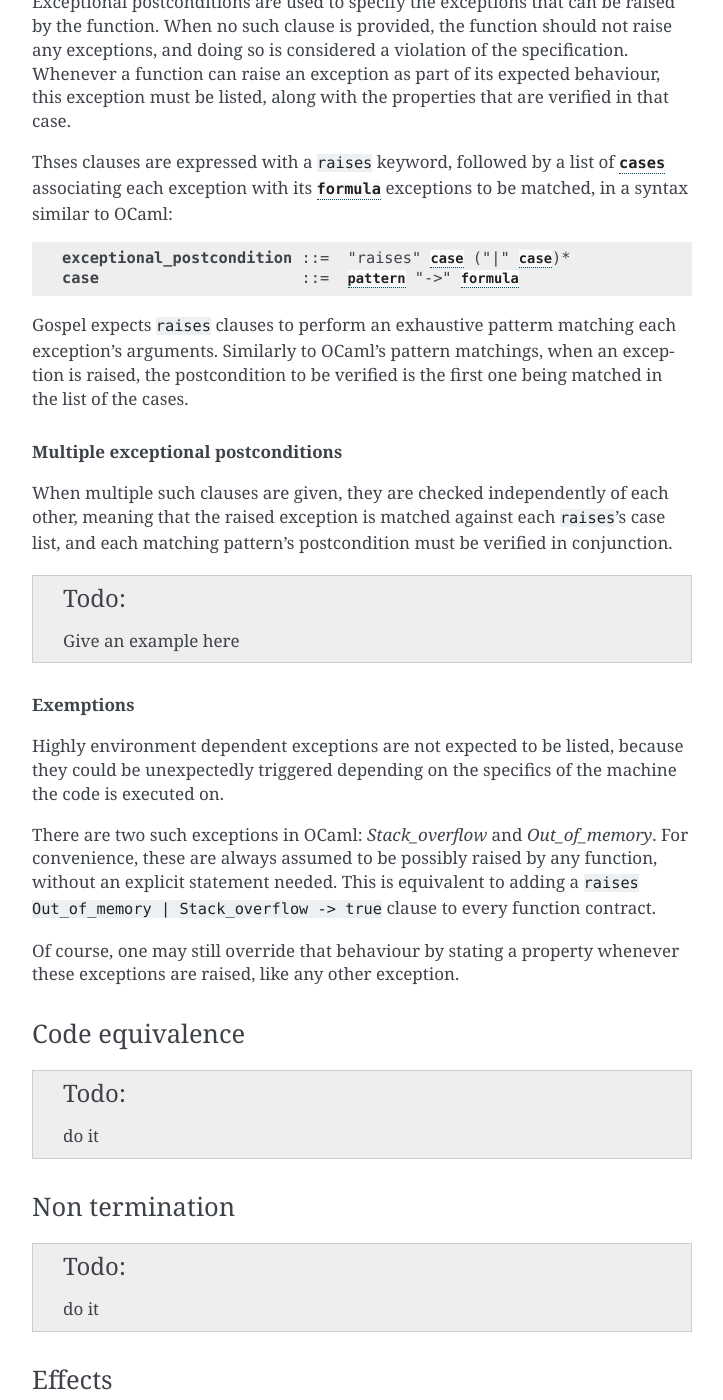
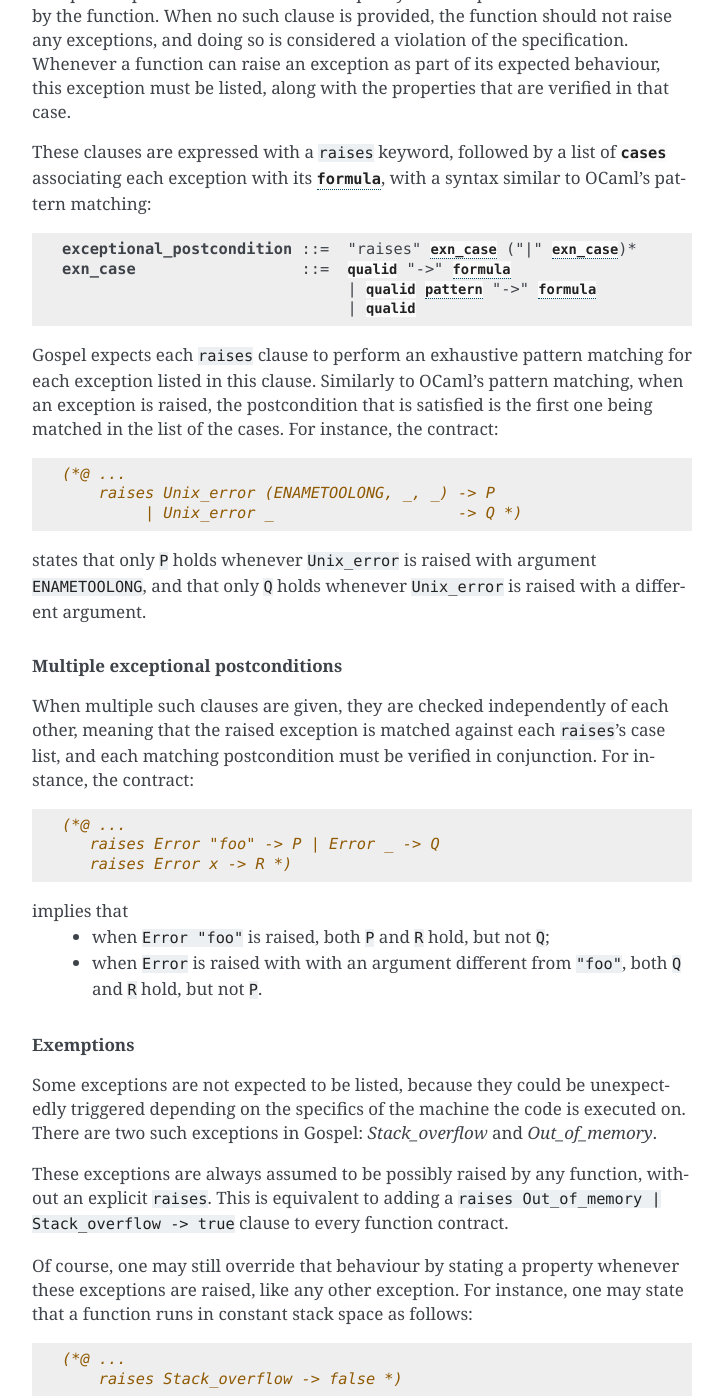
Before and after one commit to ocaml-gospel/gospel, a Sphinx documentation site: the page built from doc/language.rst, in a window 1280 px wide and 1400 px high, scrolled down 4733 px. Shown: the whole window, without its empty margins (388-1111 px from the left). Built offline with Sphinx 7.4.7, drawn with Linux system fonts in a browser that asks for light colours; some of the changed text lies outside the part shown.

Commit message:
doc: function contracts

```diff
--- a/doc/language.rst
+++ b/doc/language.rst
@@ -78,6 +78,8 @@
      val eucl_division: int -> int -> int * int
      (*@ q, r = eucl_division x y *)
 
+   Here, it means that ``eucl_division`` terminates, does not raise
+   any exception, and does not have any visible side effect.
 
 .. rubric:: Docstrings
 
@@ -95,11 +97,11 @@
 Preconditions
 ^^^^^^^^^^^^^
 
-Preconditions are properties that are expected to be verified *before* the
-function call. They are usually used to describe the expected inputs of the
-function, but may also relate to a global state.
+Preconditions are properties that are expected to be verified at function
+entry. They are used to describe requirements on the inputs of the
+function, but also possibly on a global state.
 
-They denoted using the keyword ``requires`` or ``checks``, followed by a
+They are denoted using the keyword ``requires`` or ``checks``, followed by a
 :token:`formula`:
 
 .. productionlist::
@@ -108,14 +110,17 @@
 
 .. rubric:: ``requires``
 
-The ``requires`` clauses state the conditions for which the specified function
-has a well specified behaviour. They unlock the other informations provided by
-the specification (postconditions, exceptions, effects, etc.).
+The ``requires`` clauses state the conditions for which the specified
+function has a well specified behaviour.  Whenever a ``requires``
+precondition is violated during a call to the function, its behaviour
+becomes unspecified, and the call should be considered faulty.  Even
+if the call terminates, any other information provided by the contract
+(postconditions, exceptions, effects, etc.) cannot be assumed.
 
-In our previous example, the precondition :math:`y > 0` is required to ensure the
-correct behaviour of the function:
+In our example, the precondition :math:`y > 0` is required to
+ensure the correct behaviour of the function:
 
-.. code-block:: ocaml
+.. code-block::
    :emphasize-lines: 3
 
    val eucl_division: int -> int -> int * int
@@ -123,27 +128,22 @@
        requires y > 0
        ... *)
 
-Whenever a ``requires`` precondition is violated during a call to the function,
-the behaviour of the function becomes unspecified, and the call should be
-considered faulty.
 
 .. rubric:: ``checks``
 
-Similarly to the ``requires`` clauses, ``checks`` preconditions should be
-verified in the state of the environment prior to the function call.
-
-However, unlike ``requires`` clauses, the behaviour of the function is specified
-in case such a precondition is violated, and the function must *fail* by raising
-an OCaml ``Invalid_argument`` exception immediately, and before modifying any
-existing state; the prestate is left strictly unchanged. In that case, the call
-is not considered faulty, but the caller is now in charge of handling the
-exception.
+Similarly to the ``requires`` clauses, ``checks`` preconditions should
+be met at function entry.  However, unlike ``requires`` clauses, the
+behaviour of the function is specified in case such a precondition is
+violated. In that case, the function must *fail* by raising an OCaml
+``Invalid_argument`` exception, without modifying any existing
+state. The call is not considered faulty, but the caller is now in
+charge of handling the exception.
 
 The same function contract, where ``requires`` is replaced with ``checks``,
 states that the function should raise ``Invalid_argument`` whenever :math:`y
 \leq 0`.
 
-.. code-block:: ocaml
+.. code-block::
    :emphasize-lines: 3
 
    val eucl_division: int -> int -> int * int
@@ -153,23 +153,22 @@
 
 .. rubric:: Multiple preconditions
 
-Whenever multiple preconditions of the same kind are provided, they must be
-independently verified, in a conjunction, which means::
+Whenever multiple preconditions of the same kind are provided, they are
+verified as a conjunction, which means::
 
-  val ...: ...
   (*@ ...
        requires P
        requires Q *)
 
 is equivalent to::
 
-  val ...: ...
   (*@ ...
        requires P /\ Q *)
 
-However, splitting the specification of the prestate into smaller properties
-leads to better readability and maintainability and is generally encouraged.
+However, splitting the specification into several, smaller clauses
+leads to better readability and maintainability and is encouraged.
 
+.. todo:: what about requires+checks? does the order matter?
 
 .. index:: ensures
 
@@ -177,38 +176,35 @@
 ^^^^^^^^^^^^^^
 
 Postconditions are properties that are expected to be verified *after* a valid
-function call. They are mostly used to specify how the outputs of the function
-relate to its inputs, and how values where mutated, when applicable.
+function call. They are used to specify how the outputs of the function
+relate to its inputs, and how values were mutated, when applicable.
 
-They are denoted using the ``ensures``, followed by a :token:`formula`:
+Postconditions are denoted using the ``ensures`` keyword, followed by a
+:token:`formula`:
 
 .. productionlist::
   postcondition: "ensures" `formula`
 
-Of course, as discussed in the :ref:`previous section <Preconditions>`, the
-property expressed by the formula is expected to be verified after the function
-call only if the preconditions have been verified.
+As discussed in the :ref:`previous section <Preconditions>`, the
+property expressed by the formula is expected to be verified after the
+function call only if the preconditions were satisfied.
 
 .. note::
 
   When an exception is raised, the postconditions are **not** expected to be
-  verified, and the prestate must be left unchanged by the call, unless
-  specified otherwise in an :ref:`exceptional postcondition <Exceptional
-  postconditions>`.
+  verified. :ref:`Exceptional postconditions` must be used instead.
 
 .. rubric:: Multiple postconditions
 
 The handling of multiple postconditions is identical to preconditions; multiple
-postconditions can be merged with a conjunction::
+postconditions can be merged into a conjunction::
 
-  val ...: ...
   (*@ ...
        ensures P
        ensures Q *)
 
 is equivalent to::
 
-  val ...: ...
   (*@ ...
        ensures P /\ Q *)
 
@@ -225,42 +221,68 @@
 this exception must be listed, along with the properties that are verified in
 that case.
 
-Thses clauses are expressed with a ``raises`` keyword, followed by a list of
-:token:`cases <case>` associating each exception with its :token:`formula`
-exceptions to be matched, in a syntax similar to OCaml:
+These clauses are expressed with a ``raises`` keyword, followed by a
+list of :token:`cases <case>` associating each exception with its
+:token:`formula`, with a syntax similar to OCaml's pattern matching:
 
 .. productionlist::
-    exceptional_postcondition: "raises" `case` ("|" `case`)*
-    case: `pattern` "->" `formula`
+    exceptional_postcondition: "raises" `exn_case` ("|" `exn_case`)*
+    exn_case: `qualid` "->" `formula`
+      : | `qualid` `pattern` "->" `formula`
+      : | `qualid`
 
-Gospel expects ``raises`` clauses to perform an exhaustive patterm matching each
-exception's arguments. Similarly to OCaml's pattern matchings, when an exception
-is raised, the postcondition to be verified is the first one being matched in
-the list of the cases.
+Gospel expects each ``raises`` clause to perform an exhaustive pattern
+matching for each exception listed in this clause. Similarly to
+OCaml's pattern matching, when an exception is raised, the
+postcondition that is satisfied is the first one being matched in the
+list of the cases. For instance, the contract::
+
+  (*@ ...
+      raises Unix_error (ENAMETOOLONG, _, _) -> P
+           | Unix_error _                    -> Q *)
+
+states that only ``P`` holds whenever ``Unix_error`` is raised with
+argument ``ENAMETOOLONG``, and that only ``Q`` holds whenever
+``Unix_error`` is raised with a different argument.
 
 .. rubric:: Multiple exceptional postconditions
 
-When multiple such clauses are given, they are checked independently of each
-other, meaning that the raised exception is matched against each ``raises``'s
-case list, and each matching pattern's postcondition must be verified in
-conjunction.
+When multiple such clauses are given, they are checked independently
+of each other, meaning that the raised exception is matched against
+each ``raises``'s case list, and each matching postcondition must be
+verified in conjunction. For instance, the contract::
 
-.. todo:: Give an example here
+  (*@ ...
+     raises Error "foo" -> P | Error _ -> Q
+     raises Error x -> R *)
+
+implies that
+ - when ``Error "foo"`` is raised, both ``P`` and ``R`` hold, but not ``Q``;
+ - when ``Error`` is raised with with an argument different from
+   ``"foo"``, both ``Q`` and ``R`` hold, but not ``P``.
+
+.. index:: Out_of_memory
+.. index:: Stack_overflow
 
 .. rubric:: Exemptions
 
-Highly environment dependent exceptions are not expected to be listed, because
-they could be unexpectedly triggered depending on the specifics of the machine
-the code is executed on.
+Some exceptions are not expected to be listed, because they could be
+unexpectedly triggered depending on the specifics of the machine the
+code is executed on.  There are two such exceptions in Gospel:
+`Stack_overflow` and `Out_of_memory`.
 
-There are two such exceptions in OCaml: `Stack_overflow` and `Out_of_memory`.
-For convenience, these are always assumed to be possibly raised by any
-function, without an explicit statement needed. This is equivalent to adding a
+These exceptions are always assumed to be possibly raised by any
+function, without an explicit ``raises``. This is equivalent to adding a
 ``raises Out_of_memory | Stack_overflow -> true`` clause to every function
 contract.
 
-Of course, one may still override that behaviour by stating a property whenever
-these exceptions are raised, like any other exception.
+Of course, one may still override that behaviour by stating a property
+whenever these exceptions are raised, like any other exception.
+For instance, one may state that a function runs in constant stack
+space as follows::
+
+  (*@ ...
+      raises Stack_overflow -> false *)
 
 
 .. index:: equivalent
@@ -285,6 +307,9 @@
 
 .. todo:: do it
 
+.. todo:: when we have ensures+raises+modifies, the effect stated by
+          modifies applies for both ensures and raises
+
 ``modifies``...
 ``consumes``...
 
```
Also changed, not shown: 1 other file.
